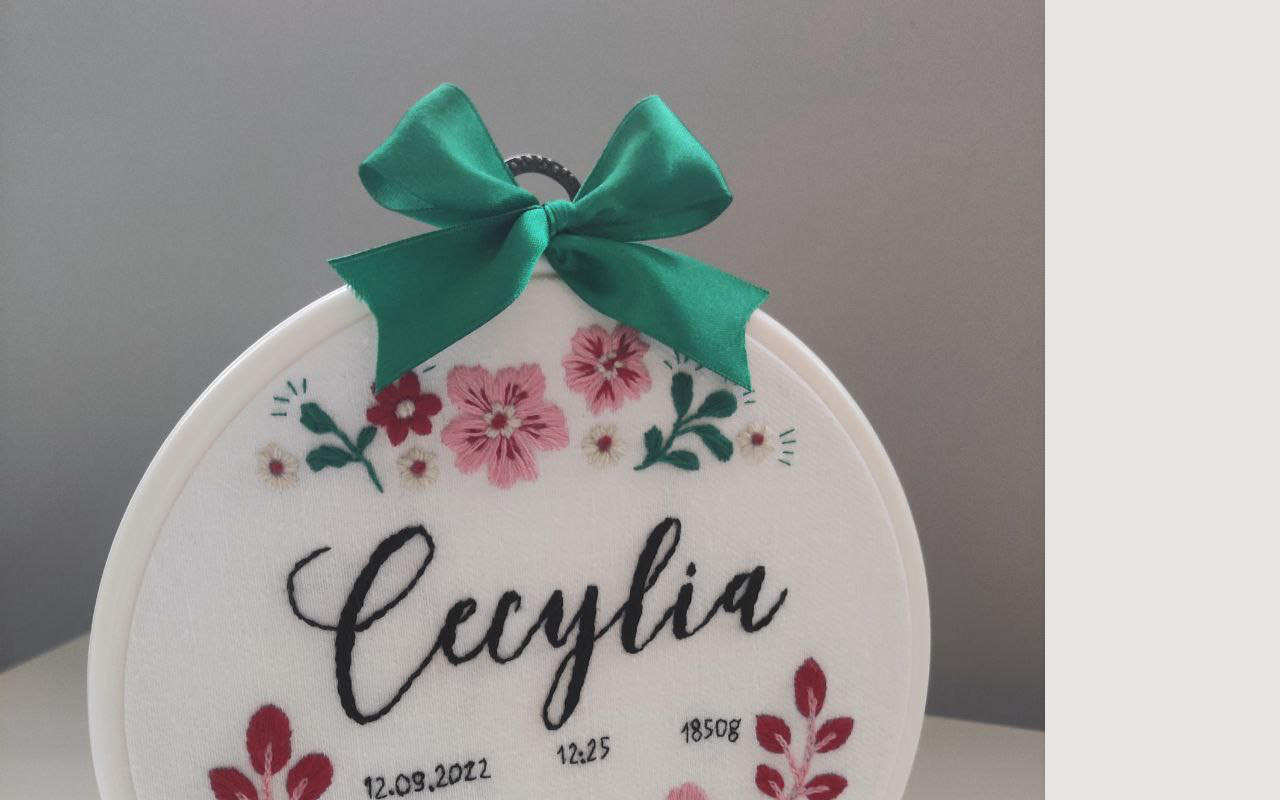
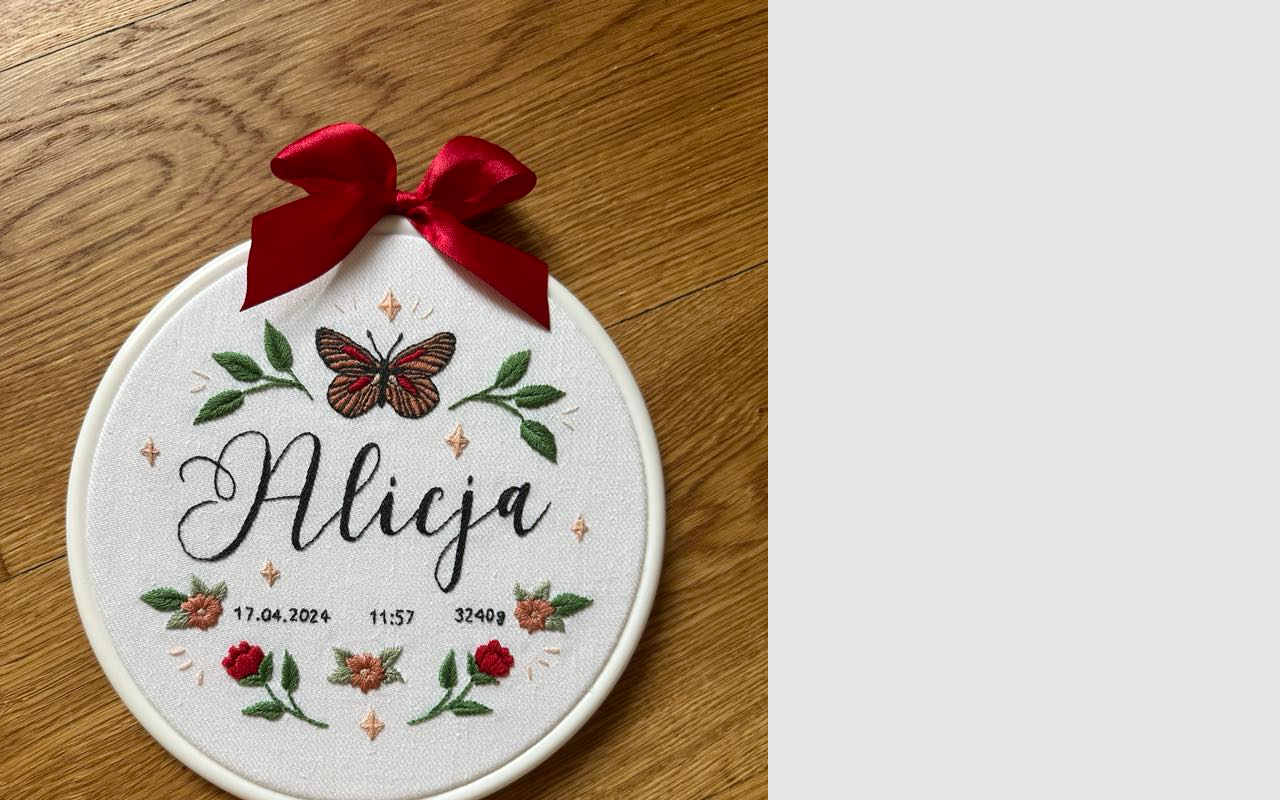
Before and after one commit to devLukaszMichalak/embroidery-gallery, a React (Vite) app: page / in a window 1280 px wide. Shown: the top 800 px of the page. Built offline with nearby package versions, Linux system fonts and the light colour scheme.

Commit message:
new pice + deps update

```diff
--- a/src/images.ts
+++ b/src/images.ts
@@ -1,4 +1,5 @@
 export const imageUrls: MasonryElement[] = [
+  'alicja.jpg',
   'cecylia.jpg',
   'cecylia-blisko.jpg',
   'choinka-gory.jpg',
@@ -13,7 +14,8 @@ export const imageUrls: MasonryElement[] = [
   'martyny-blisko.jpg',
   'owoce.jpg',
   'owoce-kokarda.jpg',
-  'cyndaquil.jpg', 'cyndaquil-otoczony.jpg'
+  'cyndaquil.jpg',
+  'cyndaquil-otoczony.jpg'
 ].map(element => `./assets/${element}`);
 
 export type MasonryElement = string
```
Also changed, not shown: package.json (+15 -15 lines), public/assets/alicja.jpg (added), 1 other file (tests, documents, lock files or other folders).
